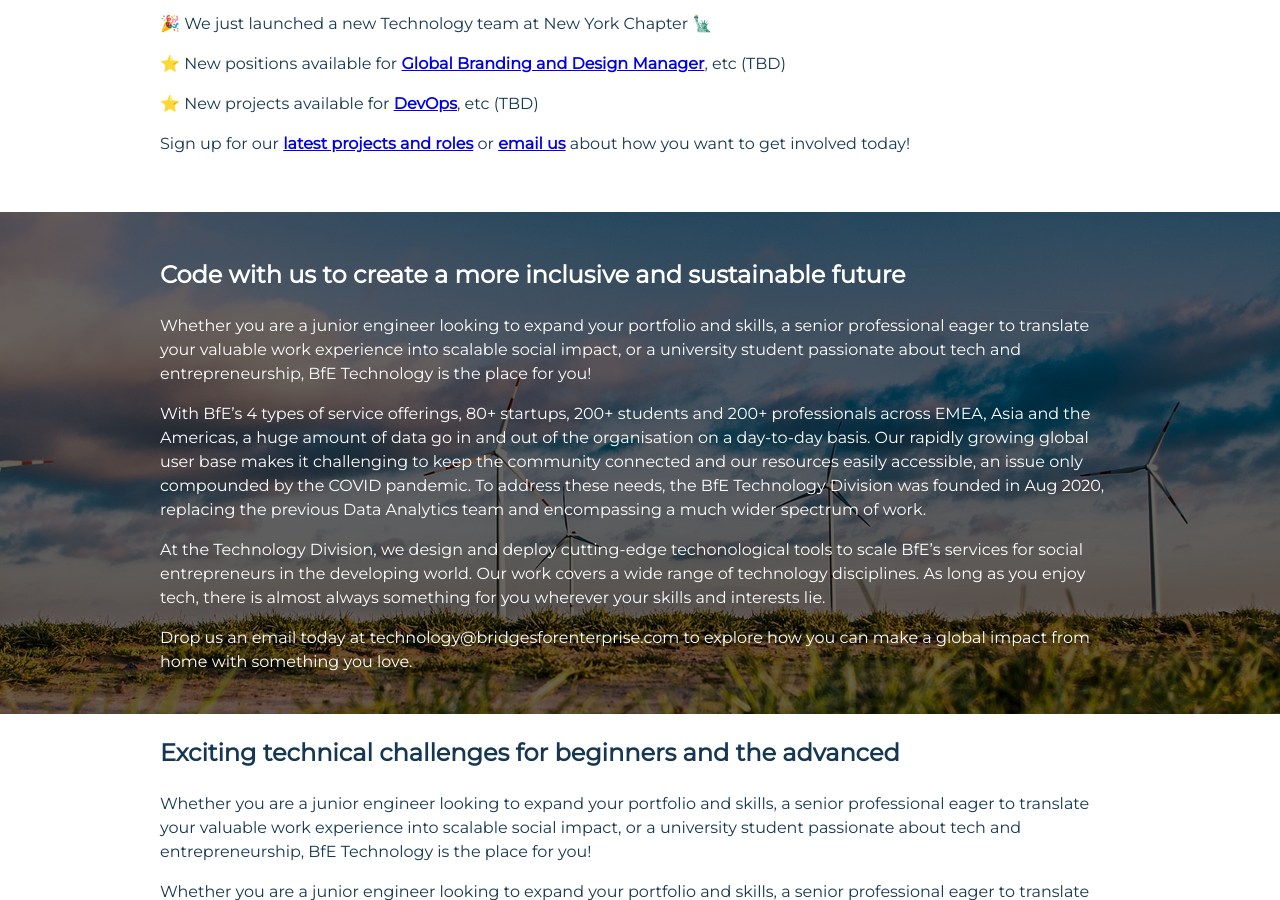
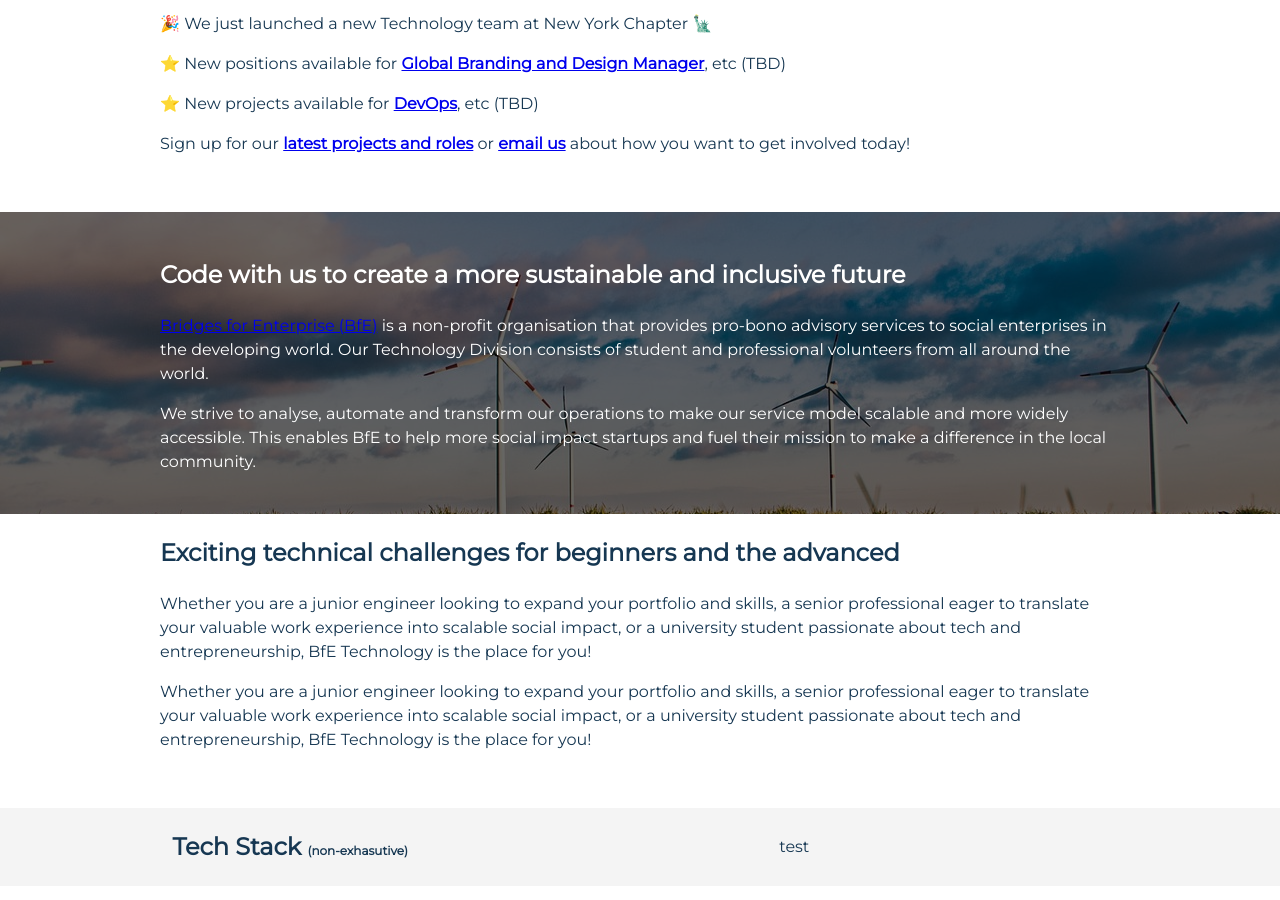
Before and after one commit to BfE-Technology/BfE-Technology.github.io, a Jekyll site: the page built from index.md, in a window 1280 px wide and 900 px high, scrolled down 1085 px. Built offline with Jekyll 4.4.1, drawn with Linux system fonts in a browser that asks for light colours.

Commit message:
Update index.md

```diff
--- a/index.md
+++ b/index.md
@@ -14,6 +14,7 @@ layout: default
 
 ⭐ New projects available for [**DevOps**](https://opps.bridgesforenterprise.com/technology), etc (TBD)
 
+
 Sign up for our [**latest projects and roles**](https://opps.bridgesforenterprise.com/technology) or [**email us**](mailto:technology@bridgesforenterprise.com) about how you want to get involved today!
 
 <br>
@@ -25,18 +26,11 @@ Sign up for our [**latest projects and roles**](https://opps.bridgesforenterpris
 <br>
 
 <div markdown="1">
-### Code with us to create a more inclusive and sustainable future
+### Code with us to create a more sustainable and inclusive future
 
-Whether you are a junior engineer looking to expand your portfolio and skills, a senior professional eager to translate your valuable work experience into scalable social impact, or a university student passionate about tech and entrepreneurship, BfE Technology is the place for you!
+[Bridges for Enterprise (BfE)](https://www.bridgesforenterprise.com) is a non-profit organisation that provides pro-bono advisory services to social enterprises in the developing world. Our Technology Division consists of student and professional volunteers from all around the world.
 
-
-With BfE's 4 types of service offerings, 80+ startups, 200+ students and 200+ professionals across EMEA, Asia and the Americas, a huge amount of data go in and out of the organisation on a day-to-day basis. Our rapidly growing global user base makes it challenging to keep the community connected and our resources easily accessible, an issue only compounded by the COVID pandemic. To address these needs, the BfE Technology Division was founded in Aug 2020, replacing the previous Data Analytics team and encompassing a much wider spectrum of work.
-
-
-At the Technology Division, we design and deploy cutting-edge techonological tools to scale BfE's services for social entrepreneurs in the developing world. Our work covers a wide range of technology disciplines. As long as you enjoy tech, there is almost always something for you wherever your skills and interests lie.
-
-
-Drop us an email today at technology@bridgesforenterprise.com to explore how you can make a global impact from home with something you love.
+We strive to analyse, automate and transform our operations to make our service model scalable and more widely accessible. This enables BfE to help more social impact startups and fuel their mission to make a difference in the local community.
 </div>
 
 <br>
```
